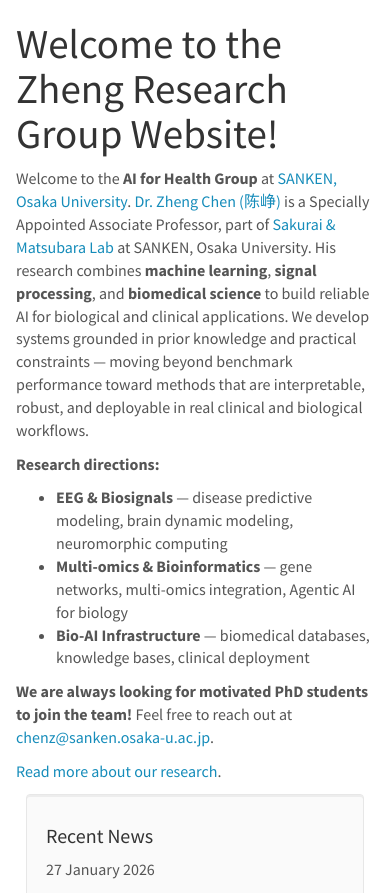
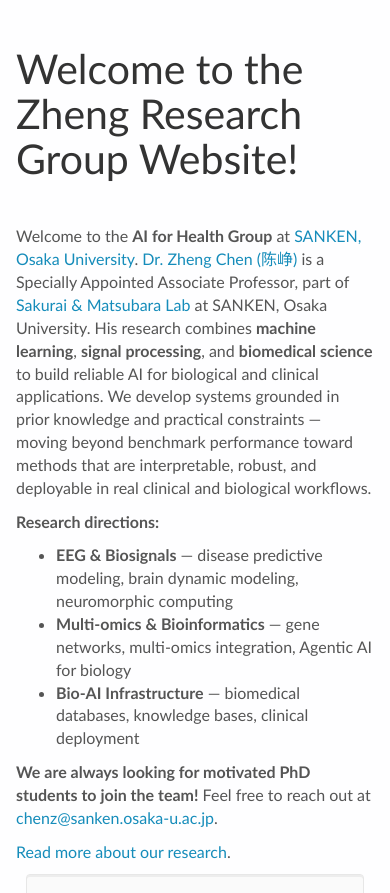
Before and after one commit to zhengchen3/zhengchen3.github.io, a Jekyll site: the page built from _pages/home.md, in a window 390 px wide and 1400 px high, cut to the strip 507-1400 px from the top of the window. Built offline with Jekyll 4.4.1, drawn with Linux system fonts in a browser that asks for light colours; nearby versions of some CDN libraries; some of the changed text lies outside the part shown.

Commit message:
Apply Coley-style parameters: CSS, nav, footer, news

```diff
--- a/_config.yml
+++ b/_config.yml
@@ -5,8 +5,8 @@
 # For technical reasons, this file is *NOT* reloaded automatically when you use
 # 'jekyll serve'. If you change this file, please restart the server process.
 
-# Site settings
-title: Zheng Chen
+# Site settings (Coley-style parameters)
+title: Zheng Research Group
 email: chenz@sanken.osaka-u.ac.jp
 tagline: "Machine learning, signal processing, and biomedical science for reliable AI in health."
 description: > # this means to ignore newlines until "baseurl:"
--- a/_includes/footer.html
+++ b/_includes/footer.html
@@ -2,24 +2,11 @@
   <div class="panel-footer">
 	<div class="container-fluid">
 	  <div class="row">
-		<div class="col-sm-4">
-
-		  <p>&copy 2016 Allan Lab. Site made with <a href="https://jekyllrb.com">Jekyll</a>;  <a href="{{ site.url }}{{ site.baseurl }}/aboutwebsite.html">copy and  modify it for your own research group.</a></p>
-
-
-
-		   <p>  </p><p>
-
-
+		<div class="col-sm-6">
+		  <p>&copy; 2025 Zheng Research Group. Site made with <a href="https://jekyllrb.com">Jekyll</a> and modified from the <a href="https://github.com/mpa139/allanlab">Allan Lab</a>.</p>
 		</div>
-		<div class="col-sm-4">
-		<p>We are part of the <a href="https://www.physik.lmu.de/en//">Faculty of Physics</a> at the<a href="https://www.lmu.de"> University of Munich (LMU)</a>. We are still associated with the <a href="https://www.physics.leidenuniv.nl/">Leiden Institute of Physics</a>, where most of our instrument are.</p>
-		</div>
-		<div class="col-sm-4">
-		  Contact:<br />
-Geschwister-Scholl-Platz 1<br />
-		  80539 München<br />
-		  Germany <br />
+		<div class="col-sm-6">
+		  <p>We are part of <a href="https://www.sanken.osaka-u.ac.jp/en/">SANKEN</a>, Osaka University. <a href="mailto:{{ site.email }}">{{ site.email }}</a></p>
 		</div>
 	  </div>
 	</div>
--- a/_includes/header.html
+++ b/_includes/header.html
@@ -13,10 +13,10 @@
 	<div class="collapse navbar-collapse" id="navbar-collapse-1">
 	  <ul class="nav navbar-nav navbar-right">
 		<li><a href="{{ site.url }}{{ site.baseurl }}/">Home</a></li>
-		<li><a href="{{ site.url }}{{ site.baseurl }}/team">Team</a></li>
-		<li><a href="{{ site.url }}{{ site.baseurl }}/vacancies">Vacancies</a></li>
+		<li><a href="{{ site.url }}{{ site.baseurl }}/team">People</a></li>
+		<li><a href="{{ site.url }}{{ site.baseurl }}/research">Research</a></li>
 		<li><a href="{{ site.url }}{{ site.baseurl }}/publications">Publications</a></li>
-		<li><a href="{{ site.url }}{{ site.baseurl }}/research">Research</a></li>
+		<li><a href="{{ site.url }}{{ site.baseurl }}/vacancies">Positions</a></li>
 	<!-- li><a href="{{ site.url }}{{ site.baseurl }}/pictures">(Pics)</a></li> -->
 	  </ul>
 	</div>
--- a/_includes/news.html
+++ b/_includes/news.html
@@ -1,11 +1,10 @@
 
 <div class="well">
-<h4>Recent News</h4>
+<h4>RECENT NEWS</h4>
 
-{% for article in site.data.news limit:9 %}
+{% for article in site.data.news limit:4 %}
 <p>{{ article.date }}<br>{{ article.headline | markdownify}}</p>
 {% endfor %}
 
-<h4><a href="{{ site.url }}{{ site.baseurl }}/allnews.html">... see all News</a></h4>
-
-    </div>
+<h4><a href="{{ site.url }}{{ site.baseurl }}/allnews.html">... see more</a></h4>
+</div>
--- a/_layouts/homelay.html
+++ b/_layouts/homelay.html
@@ -3,7 +3,7 @@ layout: default
 ---
 
   <div id="homeid" class="col-sm-8">
-    <h1>Welcome to the Zheng Research Group Website!</h1>
+    <h1 class="header-title">Welcome to the Zheng Research Group Website!</h1>
     {{ content }}
   </div>
   <div id="newsid" class="col-sm-4">
--- a/css/main.scss
+++ b/css/main.scss
@@ -3,14 +3,21 @@
 
 @import "bootstrap";
 
-img { margin-bottom: 24px;
+img {
+  margin-bottom: 24px;
   margin-top: 17px;
-    border-radius:2%;
+  border-radius: 2%;
 }
 
+h1 {
+  margin-bottom: 44px;
+}
 
 body {
   padding-top: 70px;
+  background-color: #fefeff;
+  font-family: Gill Sans MT, Gill Sans, Calibri, sans-serif;
+  font-weight: 250;
 }
 
 figcaption {
@@ -19,11 +26,7 @@ figcaption {
   margin-bottom: 20px;
 }
 
-
-
 /* Top navigation bar */
-
-
 p.byline {
   text-align: center;
   font-size: 18px;
@@ -31,7 +34,6 @@ p.byline {
   margin-top: -24px;
   margin-bottom: 48px;
 }
-
 
 pubtit {
   font-weight: bold;
@@ -43,7 +45,21 @@ firstp {
 .container-fluid {
   margin-right: auto;
   margin-left: auto;
-  max-width: 1000px; /* or 950px */
+  max-width: 1200px;
+}
+
+.navbar-fixed-top {
+  background-color: #ffffff;
+  padding-top: 10px;
+  padding-bottom: 10px;
+}
+
+.navbar-brand {
+  font-size: 30px;
+}
+
+.header-title {
+  font-weight: 500;
 }
 
 /* Home, News */
@@ -61,11 +77,29 @@ firstp {
 }
 
 /* Team & Publications */
-#gridid img { margin: 16px 22px 6px 0; border-radius:10%; box-shadow: 2px 2px 5px #888888 }
-#homeid img { margin: 0 0 0 0; border-radius:5%; box-shadow: 0px 0px 0px #888888 }
-#picid img { margin: 6px 3px 60px 6px; border-radius:1%; box-shadow: 2px 2px 5px #888888 }
+.image-cropper {
+  width: 175px;
+  height: 175px;
+  position: relative;
+  overflow: hidden;
+  border-radius: 50%;
+  border: 5px solid #f8f8f8;
+  margin: 0 auto;
+}
+
+.person-pic,
+.group-pic {
+  position: relative;
+  height: 100%;
+  width: 100%;
+  bottom: 16px;
+  object-fit: cover;
+}
+
+#gridid img { margin: 16px 22px 6px 0; }
+#homeid img { margin: 0 0 0 0; border-radius: 5%; box-shadow: 0 0 0 #888; }
+#picid img { margin: 6px 3px 60px 6px; border-radius: 1%; box-shadow: 2px 2px 5px #888; }
 #gridid .row { margin-bottom: 24px; }
-
 
 /* Grid overrides */
 .col-sm-1, .col-sm-2, .col-sm-3, .col-sm-5, .col-sm-6,
@@ -74,14 +108,12 @@ firstp {
   padding-right: 16px;
 }
 
-/* Grid overrides */
 .col-sm-4 {
   padding-left: 26px;
   padding-right: 26px;
 }
 
-
-/* Home page: tagline below header (Fig1-style layout) */
+/* Home page: tagline below header (Coley-style) */
 .home-tagline {
   text-align: center;
   font-size: 16px;
@@ -109,11 +141,160 @@ firstp {
   }
 }
 
-/* Carousel (default: when not in home wrapper) */
+/* Carousel (Coley-style) */
 .carousel {
-  border-radius: 3px 3px 3px 3px;
+  border-radius: 3px;
   margin-bottom: 20px;
   margin-top: 20px;
-  margin-left: 30px;
-  margin-right: 30px;
+  margin-left: 15px;
+  margin-right: 26px;
 }
+
+.item::after {
+  content: '';
+  position: absolute;
+  bottom: 0;
+  left: 0;
+  width: 100%;
+  height: 100%;
+  background: rgba(0, 0, 0, 0.10);
+}
+
+.carousel-caption {
+  position: absolute;
+  font-size: 32px;
+  font-weight: 100;
+  left: 50%;
+  right: auto;
+  z-index: 10;
+  top: 50%;
+  transform: translate(-50%, -50%);
+  width: 75%;
+  color: white;
+}
+
+.carousel-indicators {
+  bottom: -10px;
+}
+
+.carousel-inner .item {
+  text-align: center;
+}
+
+.carousel-control .glyphicon {
+  display: none;
+}
+
+.carousel-control.left::after,
+.carousel-control.right::after {
+  position: absolute;
+  top: 50%;
+  transform: translateY(-50%);
+  font-size: 48px;
+  font-weight: 300;
+  color: #fff;
+  text-shadow: 0 1px 2px rgba(0,0,0,0.6);
+}
+
+.carousel-control.left::after {
+  content: "\2039";
+  left: 20px;
+  transform: translateY(-50%);
+}
+
+.carousel-control.right::after {
+  content: "\203A";
+  right: 20px;
+  transform: translateY(-50%);
+}
+
+.image-container {
+  width: 100%;
+  height: 400px;
+  display: flex;
+  justify-content: center;
+  align-items: center;
+  position: relative;
+}
+
+.image-container img {
+  max-width: 95%;
+  max-height: 95%;
+  width: auto !important;
+  height: auto !important;
+}
+
+.slide-caption {
+  text-align: center;
+  padding: 10px 15px 0;
+  position: relative;
+  z-index: 2;
+}
+
+.slide-title {
+  font-size: 32px;
+  font-weight: 600;
+  margin: 0;
+  color: #000;
+}
+
+.slide-desc {
+  font-size: 22px;
+  font-weight: 300;
+  margin: 5px 0 0;
+  color: #000;
+}
+
+/* Responsive (Coley-style) */
+@media (max-width: 991px) {
+  .image-container {
+    height: 300px;
+  }
+  .slide-title { font-size: 28px; }
+  .slide-desc { font-size: 18px; }
+  .carousel-inner .item {
+    position: relative;
+  }
+  .slide-caption {
+    position: absolute;
+    top: 10px;
+    left: 50%;
+    transform: translateX(-50%);
+    width: 97%;
+    background: rgba(255, 255, 255, 0.85);
+    border-radius: 4px;
+    padding: 4px 6px;
+  }
+  body {
+    padding-top: 85px;
+  }
+}
+
+@media (max-width: 767px) {
+  .carousel {
+    margin-left: 0;
+    margin-right: 0;
+  }
+  .image-container {
+    height: 220px;
+  }
+  .slide-title { font-size: 20px; }
+  .slide-desc { font-size: 14px; }
+  .carousel-control.left::after,
+  .carousel-control.right::after {
+    font-size: 32px;
+  }
+  .slide-caption {
+    width: 100%;
+    padding: 5px 10px 0;
+    top: 8px;
+    width: 97%;
+  }
+  .slide-title,
+  .slide-desc {
+    word-wrap: break-word;
+  }
+  body {
+    padding-top: 95px;
+  }
+}
```
Lines whose indentation alone changed are shown as unchanged.
